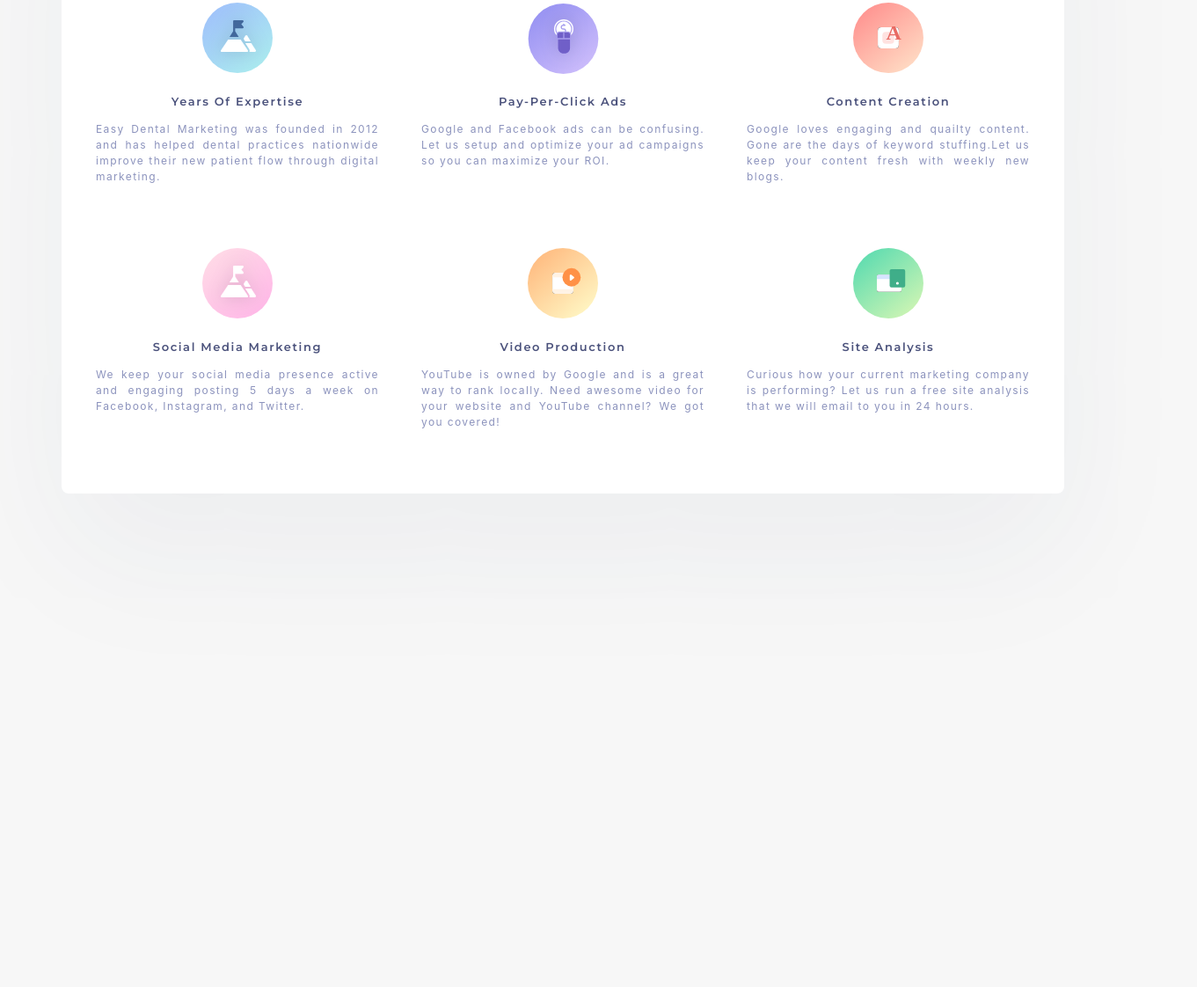
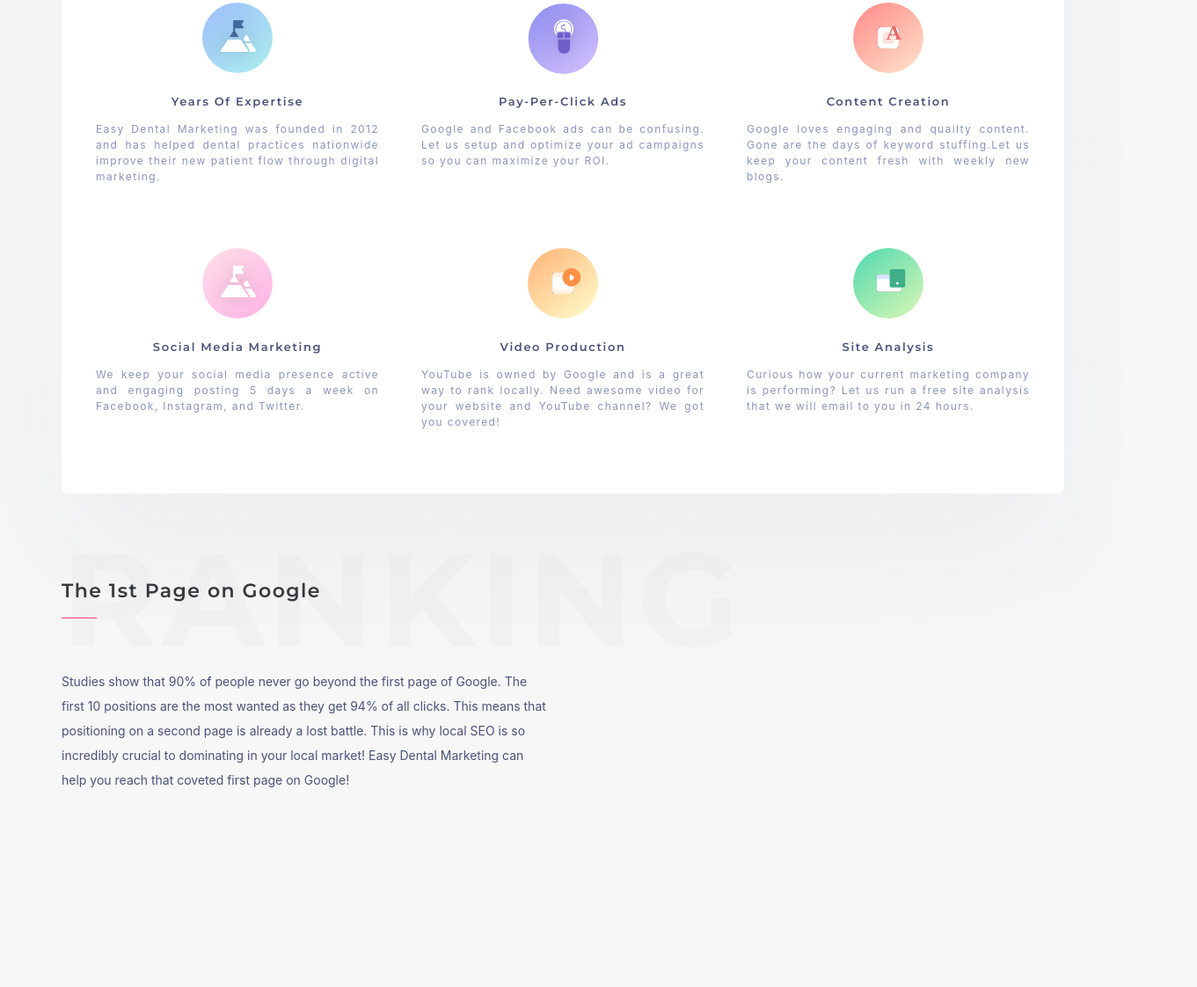
Before and after one commit to skyrbe/easydentalmarketing, a plain HTML site: page index.html in a window 1280 px wide. Shown: the part 845-1967 px from the top of the page at 88% size, 1361 px wide, since content can reach past the window. Before the commit the page ends 1646 px from the top, so only its background shows below. Drawn offline with Linux system fonts and the light colour scheme.

Commit message:
Section 2

```diff
--- a/index.html
+++ b/index.html
@@ -114,6 +114,24 @@
           </div>
         </div>
       </section>
+      <section class="home-clients">
+        <div class="container p-0">
+          <div class="clients-section">
+            <div class="section-title clients-title">
+              <h2>Ranking</h2>
+              <h3>The 1st Page on Google</h3>
+              <div class="row">
+                <div class="col col-sm-6">
+                  <p class="page-ranking-content">Studies show that 90% of people never go beyond the first page of Google. The first 10 positions are the most wanted as they get 94% of all clicks. This means that positioning on a second page is already a lost battle. This is why local SEO is so incredibly crucial to dominating in your local market! <span>Easy Dental Marketing can help you reach that coveted first page on Google!</span></p>
+                </div>
+              </div>
+            </div>
+            <div class="clients-container d-flex justify-content-center">
+
+            </div>
+          </div>
+        </div>
+      </section>
     </div>
     <script src="./vendor/jquery/jquery.min.js"></script>
     <script src="./vendor/bootstrap/js/bootstrap.bundle.min.js"></script>
--- a/styles/main.css
+++ b/styles/main.css
@@ -3,14 +3,9 @@ body {
 }
 
 .hero-bottom {
-  -webkit-transform: translateX(calc(-50% + 30px));
-  -moz-transform: translateX(calc(-50% + 30px));
-  -ms-transform: translateX(calc(-50% + 30px));
-  -o-transform: translateX(calc(-50% + 30px));
-  transform: translateX(calc(-50% + 30px));
   position: absolute;
   bottom: 0;
-  left: 50%;
+  right: 0;
   width: 525px;
 }
 
@@ -175,3 +170,44 @@ section.home-services {
   letter-spacing: 1.38px;
   color: #8c93bd;
 }
+
+section.home-clients {
+  padding: 0 0 60px;
+  overflow: hidden;
+}
+
+.clients-section {
+  position: relative;
+  width: 100%;
+  margin: 0 auto;
+}
+
+.section-title.clients-title h2 {
+  -webkit-transform: translateX(-50%);
+  -moz-transform: translateX(-50%);
+  -ms-transform: translateX(-50%);
+  -o-transform: translateX(-50%);
+  transform: translateX(-50%);
+  left: 50%;
+}
+
+.section-title.clients-title h3 {
+  text-align: center;
+  color: #212529;
+}
+
+.section-title.clients-title h3::before {
+  -webkit-transform: translateX(-50%);
+  -moz-transform: translateX(-50%);
+  -ms-transform: translateX(-50%);
+  -o-transform: translateX(-50%);
+  transform: translateX(-50%);
+  left: 50%;
+}
+
+.page-ranking-content {
+  line-height: 28px;
+  color: #4b527c;
+  font-size: 14px;
+  margin-top: 50px;
+}
--- a/styles/mediaqueries.css
+++ b/styles/mediaqueries.css
@@ -79,6 +79,33 @@
   .service-detail p {
     display: block;
   }
+
+  section.home-clients {
+    padding: 0 0 135px;
+    overflow: initial;
+  }
+
+  .section-title.clients-title h2 {
+    -webkit-transform: translateX(0);
+    -moz-transform: translateX(0);
+    -ms-transform: translateX(0);
+    -o-transform: translateX(0);
+    transform: translateX(0);
+    left: 0;
+  }
+
+  .section-title.clients-title h3 {
+    text-align: left;
+  }
+
+  .section-title.clients-title h3::before {
+    -webkit-transform: translateX(0);
+    -moz-transform: translateX(0);
+    -ms-transform: translateX(0);
+    -o-transform: translateX(0);
+    transform: translateX(0);
+    left: 0;
+  }
 }
 
 @media (min-width: 992px) {
@@ -110,7 +137,7 @@
   }
 
   section.home-services {
-    padding: 0 0 240px;
+    padding: 0 0 30px;
   }
 
   .services-section {
```
